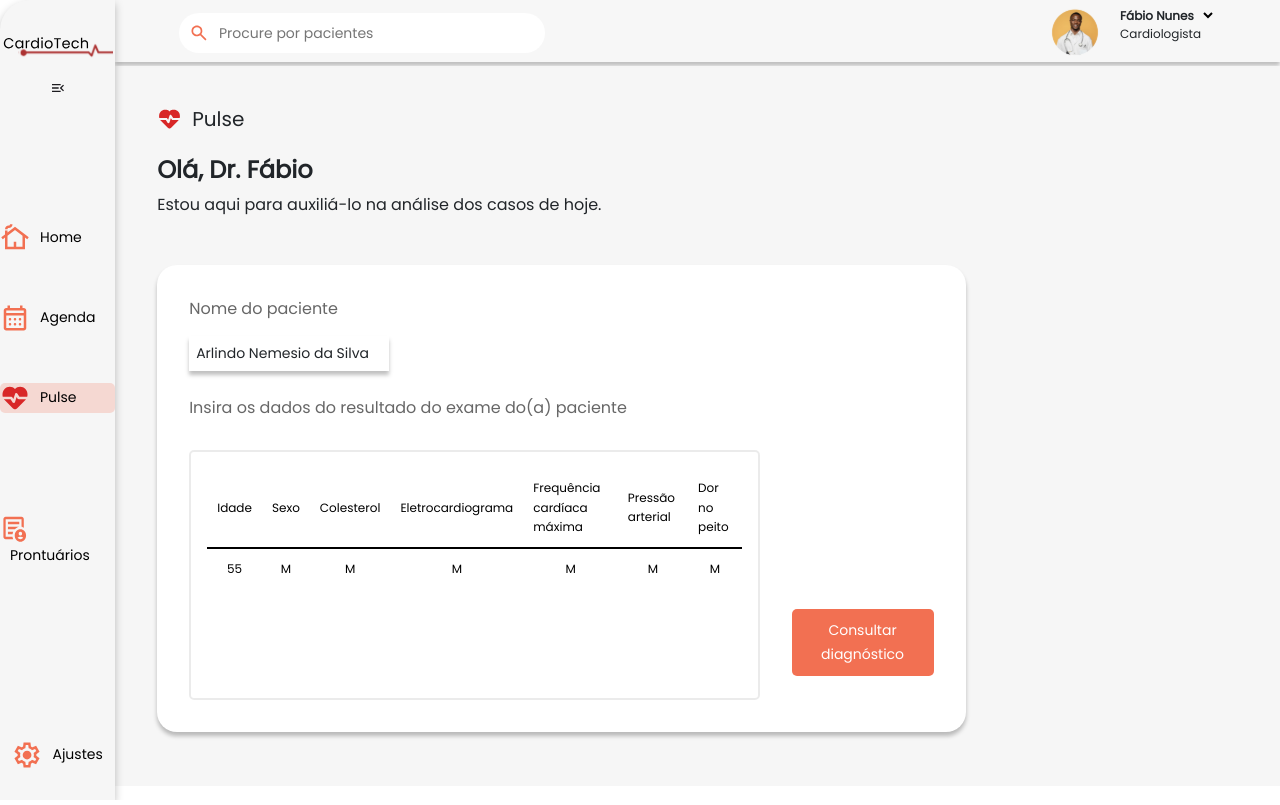
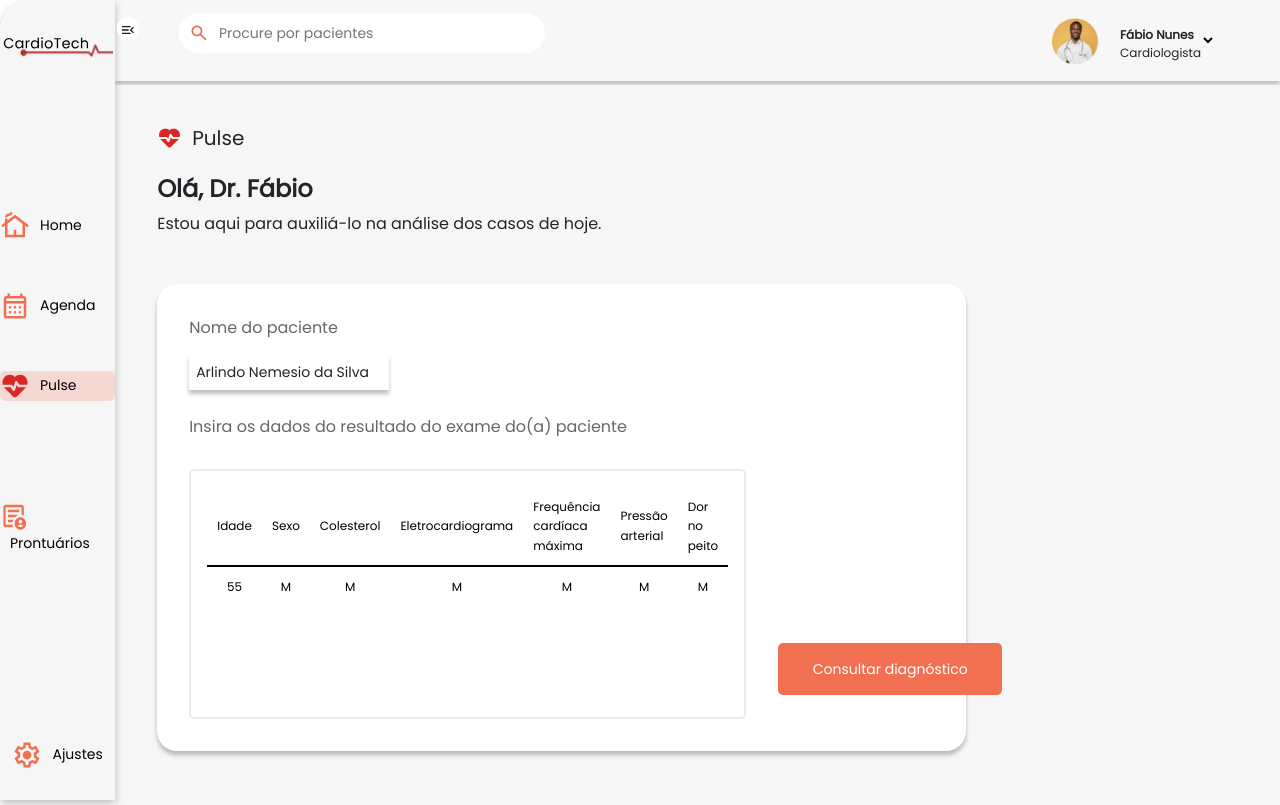
Before and after one commit to gabrieladnz/Web-CardioTech, an Angular app: page /painel in a window 1280 px wide. Built offline with nearby package versions, Linux system fonts and the light colour scheme.

Commit message:
Cardiotech

```diff
--- a/src/app/app.module.ts
+++ b/src/app/app.module.ts
@@ -6,8 +6,6 @@ import { AppComponent } from './app.component';
 
 import { HttpClientModule } from '@angular/common/http';
 import { LoginModule } from './pages/login/login.module';
-
-// import { FormsModule,ReactiveFormsModule } from '@angular/forms';
 
 @NgModule({
   declarations: [
@@ -19,8 +17,6 @@ import { LoginModule } from './pages/login/login.module';
     AppRoutingModule,
     HttpClientModule,
     LoginModule,
-    // FormsModule,
-    // ReactiveFormsModule
   ],
   providers: [],
   bootstrap: [AppComponent]
--- a/src/app/components/components.module.ts
+++ b/src/app/components/components.module.ts
@@ -7,6 +7,7 @@ import { ModalIAComponent } from './modal-ia/modal-ia.component';
 import { NavbarComponent } from './navbar/navbar.component';
 import { NavbarModule } from './navbar/navbar.module';
 import { FooterModule } from './footer/footer.module';
+import { SidebarPainelModule } from './sidebar-painel/sidebar-painel.module';
 
 
 
@@ -14,7 +15,6 @@ import { FooterModule } from './footer/footer.module';
   declarations: [
 
     NavbarPainelComponent,
-    SidebarPainelComponent,
     ModalIAComponent,
   ],
   imports: [
@@ -22,7 +22,8 @@ import { FooterModule } from './footer/footer.module';
   ],
   exports: [
     NavbarModule,
-    FooterModule
+    FooterModule,
+    SidebarPainelModule
   ]
 })
 export class ComponentsModule { }
--- a/src/app/components/navbar-painel/navbar-painel.component.css
+++ b/src/app/components/navbar-painel/navbar-painel.component.css
@@ -53,8 +53,12 @@
 
 .modal-usuario img {
   width: 90px;
+  margin: 5% 0;
 }
 
+.seta{
+  margin: 0 0 0 5% 0;
+}
 .txt-modal {
   display: flex;
   flex-direction: column;
--- a/src/app/components/navbar-painel/navbar-painel.component.html
+++ b/src/app/components/navbar-painel/navbar-painel.component.html
@@ -12,17 +12,19 @@
 
   <!-- Modal usuário  -->
   <div class="modal-usuario">
-    <img src="../../../assets/img/medico-modal.svg">
+    <img class="seta" src="../../../assets/img/medico-modal.svg">
     <div class="txt-modal">
       <p style="font-weight: 600; font-size: 12px; margin: 0;">Fábio Nunes</p>
       <p style="font-size: 12px;">Cardiologista</p>
-    </div>
-    <div class="div-select">
-      <select class="select">
-        <option></option>
-        <option>Configurações</option>
-      </select>
+
+
     </div>
 
+    <select class="select">
+      <option></option>
+      <option>Configurações</option>
+    </select>
+    <!-- <div class="div-select">
+    </div> -->
   </div>
 </nav>
--- a/src/app/components/sidebar-painel/sidebar-painel.component.css
+++ b/src/app/components/sidebar-painel/sidebar-painel.component.css
@@ -34,7 +34,7 @@
   margin-bottom: 30px;
 }
 
-.configuracoes button {}
+/* .configuracoes button {} */
 
 .menu span, .configuracoes span  {
   font-size: 14px;
@@ -55,6 +55,23 @@ button {
   background: none;
 }
 
+.menu-btn {
+  background: var(--color-neutral-10);
+  border-radius: 50px;
+  height: 23px;
+  position: absolute;
+  margin: 15% 4%;
+  width: 22px;
+}
+
+/* Estilos para o menu fechado */
+.menu-fechado{
+  width: 70px;
+}
+
+/* .menu-fechado::after, .menu span{
+  display: none;
+} */
 /* Media query  */
 @media only screen and (max-width: 1024px) {
   .menu span, .configuracoes span  {
--- a/src/app/components/sidebar-painel/sidebar-painel.component.html
+++ b/src/app/components/sidebar-painel/sidebar-painel.component.html
@@ -1,8 +1,8 @@
-<div class="menu-lateral">
+<div class="menu-lateral" [ngClass]="{'menu-fechado': !mostrarSide}">
   <!-- Conteúdo do menu lateral -->
   <div class="logo-tipo">
     <img style="width: 110px;" src="../../../assets/logos/CardioTech - Logo Home.svg">
-    <button>
+    <button class="menu-btn" (click)="diminuirSide()">
       <img src="../../../assets/icons/menu-open.svg" alt="abrir menu">
     </button>
   </div>
--- a/src/app/components/sidebar-painel/sidebar-painel.component.ts
+++ b/src/app/components/sidebar-painel/sidebar-painel.component.ts
@@ -7,4 +7,11 @@ import { Component } from '@angular/core';
 })
 export class SidebarPainelComponent {
 
+  mostrarSide: boolean = true;
+
+  diminuirSide(){
+    this.mostrarSide = !this.mostrarSide
+
+  }
+
 }
--- a/src/app/pages/login/login.component.css
+++ b/src/app/pages/login/login.component.css
@@ -56,12 +56,15 @@ input::placeholder{
     float: right;
 }
 .btn-signIn{
-    background: #F27052;
+  align-items: center;
+  background: #F27052;
+  display: flex;
     margin: 0 auto;
     display: block;
     height: 90%;
     width: 100%;
     font-size: x-large;
+    justify-content: center;
     color: white;
     border: unset;
     border-radius: 5px;
--- a/src/app/pages/painel IA/home-ia.component.css
+++ b/src/app/pages/painel IA/home-ia.component.css
@@ -135,14 +135,16 @@ body {
 
   border-radius: 5px;
   border: none;
-
+  height: 52px;
   font-size: 14px;
   font-weight: 400;
   line-height: 24px;
   letter-spacing: 1.5%;
 
   /* padding: 1.5em 1.3em 1.5em 1.3em; */
-  padding: 0.7em 1.3em 0.7em 1.3em;
+  /* padding: 0.7em 1.3em 0.7em 1.3em; */
+  width: 224px;
+
 
 }
 
```
Also changed, not shown: src/app/components/sidebar-painel/sidebar-painel.module.ts (added, +19 -0 lines), src/app/pages/pages.module.ts (+3 -4 lines).
